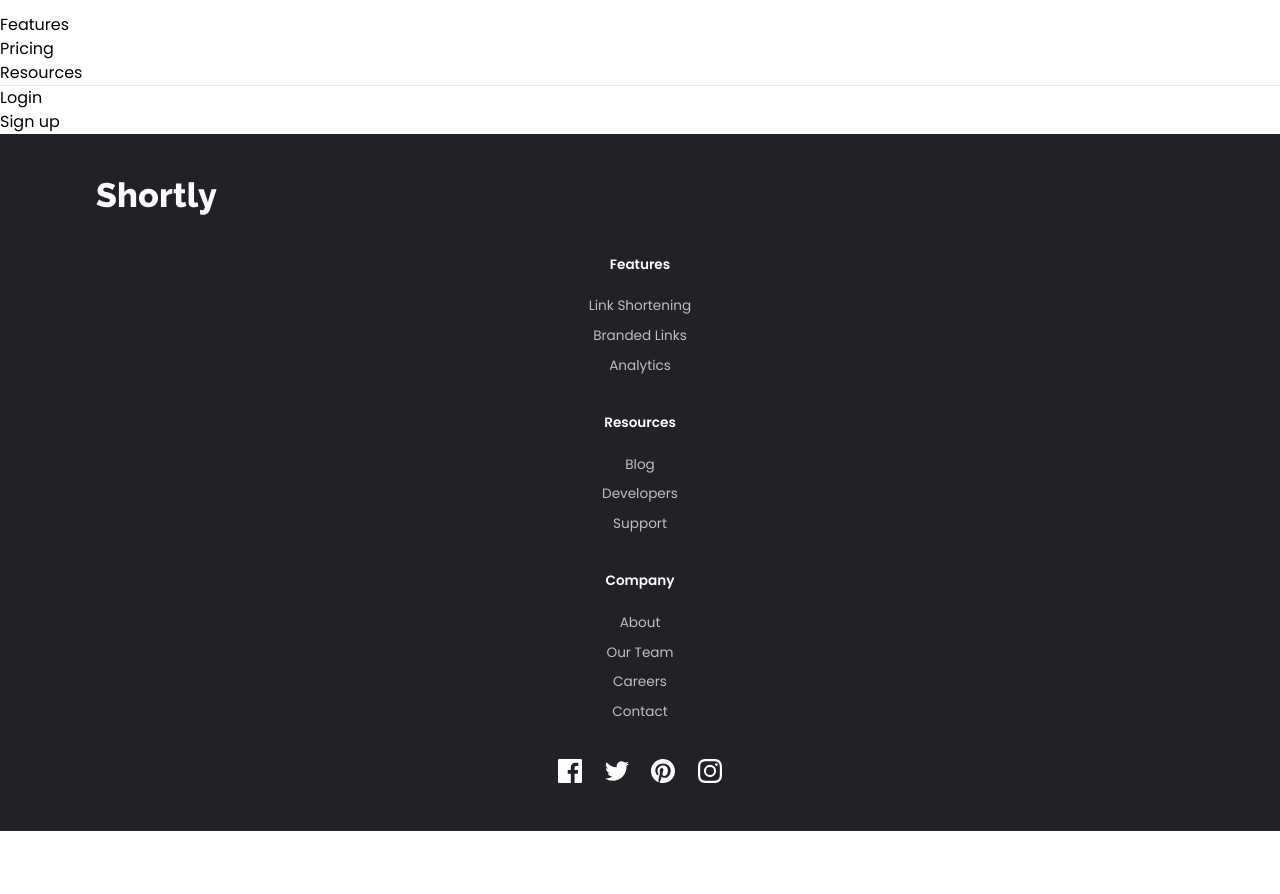
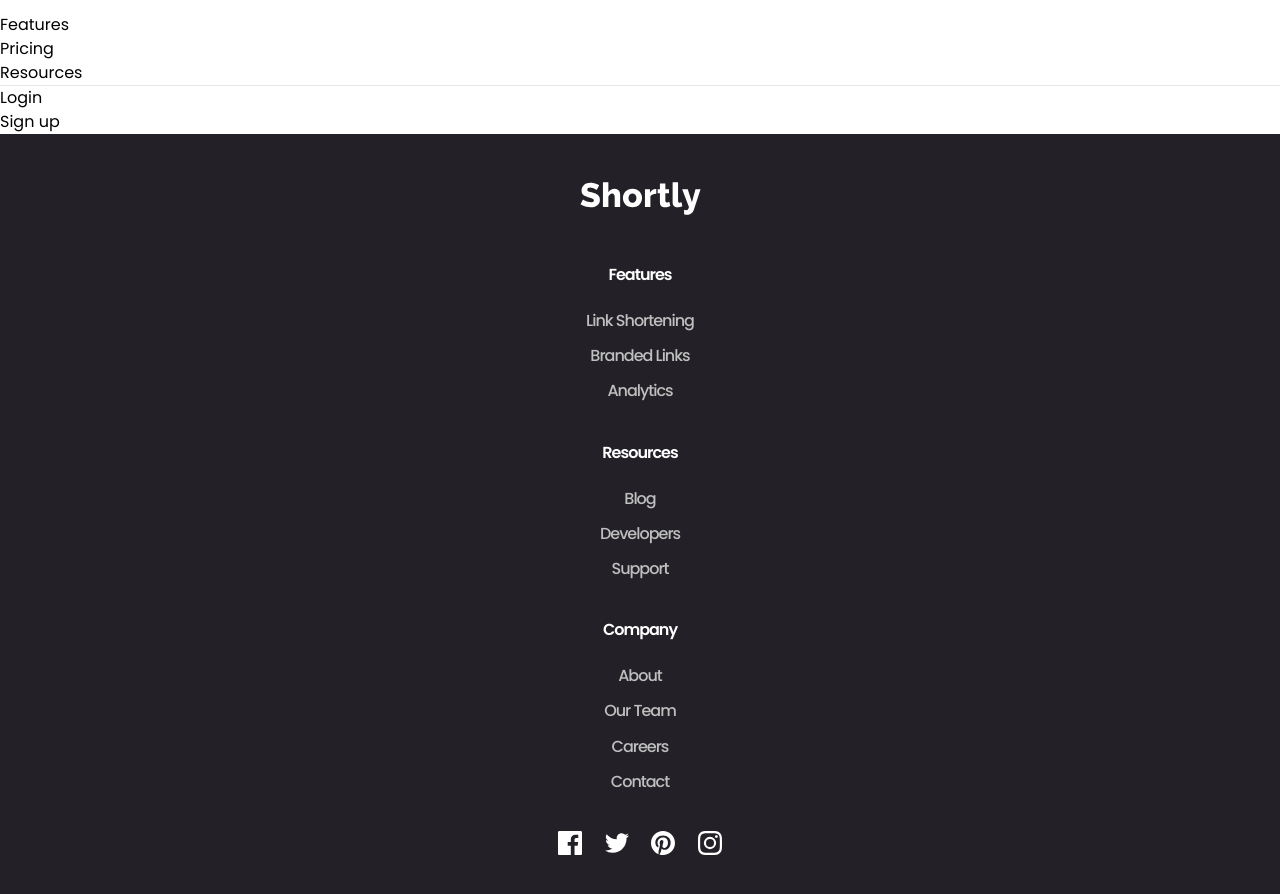
Before and after one commit to soojeong-park-ca/url-shortening-api-landing-page, a React (Vite) app: page / in a window 1280 px wide. Shown: the part 1300-2194 px from the top of the page. Before the commit the page ends 2131 px from the top, so only its background shows below. Built offline with nearby package versions, Linux system fonts and the light colour scheme.

Commit message:
change website title, add comments on index.html for reference. Change Footer font size and add flexbox to it

```diff
--- a/index.html
+++ b/index.html
@@ -3,12 +3,8 @@
   <head>
     <meta charset="UTF-8" />
     <meta name="viewport" content="width=device-width, initial-scale=1.0" />
-    <!-- Icon here -->
-    <link
-      rel="icon"
-      type="image/svg"
-      href=""
-    />
+    <!-- Icon here (I actually added an svg file called "link-solid.svg" since I thought it goes well with the brand and its product of shortening URLs. Let me know what you think) -->
+    <link rel="icon" type="image/svg" href="" />
     <link rel="preconnect" href="https://fonts.googleapis.com" />
     <link rel="preconnect" href="https://fonts.gstatic.com" crossorigin />
     <link
@@ -16,15 +12,13 @@
       rel="stylesheet"
     />
 
-
-    <!-- WHATS THIS? -->
+    <!-- Fontawesome script for icons (free) -->
     <script
       src="https://kit.fontawesome.com/8cf3632fc7.js"
       crossorigin="anonymous"
     ></script>
 
-
-    <title>URL Shortening API</title>
+    <title>Shortly - The Best URL Shortening API</title>
   </head>
   <body>
     <div id="root"></div>
--- a/src/Components/Footer/Footer.css
+++ b/src/Components/Footer/Footer.css
@@ -1,8 +1,15 @@
 .footer {
   width: 100%;
 
+  display: flex;
+  flex-direction: column;
+  align-items: center;
+  justify-content: center;
+
   background-color: var(--color-gray-4);
-  font-size: 0.85rem;
+  font-size: 1rem;
+  font-weight: 500;
+  letter-spacing: -1px;
   text-align: center;
 
   padding: 3rem 6rem;
--- a/src/Components/Footer/FooterNav.css
+++ b/src/Components/Footer/FooterNav.css
@@ -5,7 +5,7 @@
   justify-content: center;
   gap: 2rem;
 
-  margin-top: 2.5rem;
+  margin-top: 3rem;
 }
 
 .footerNavItem {
```
